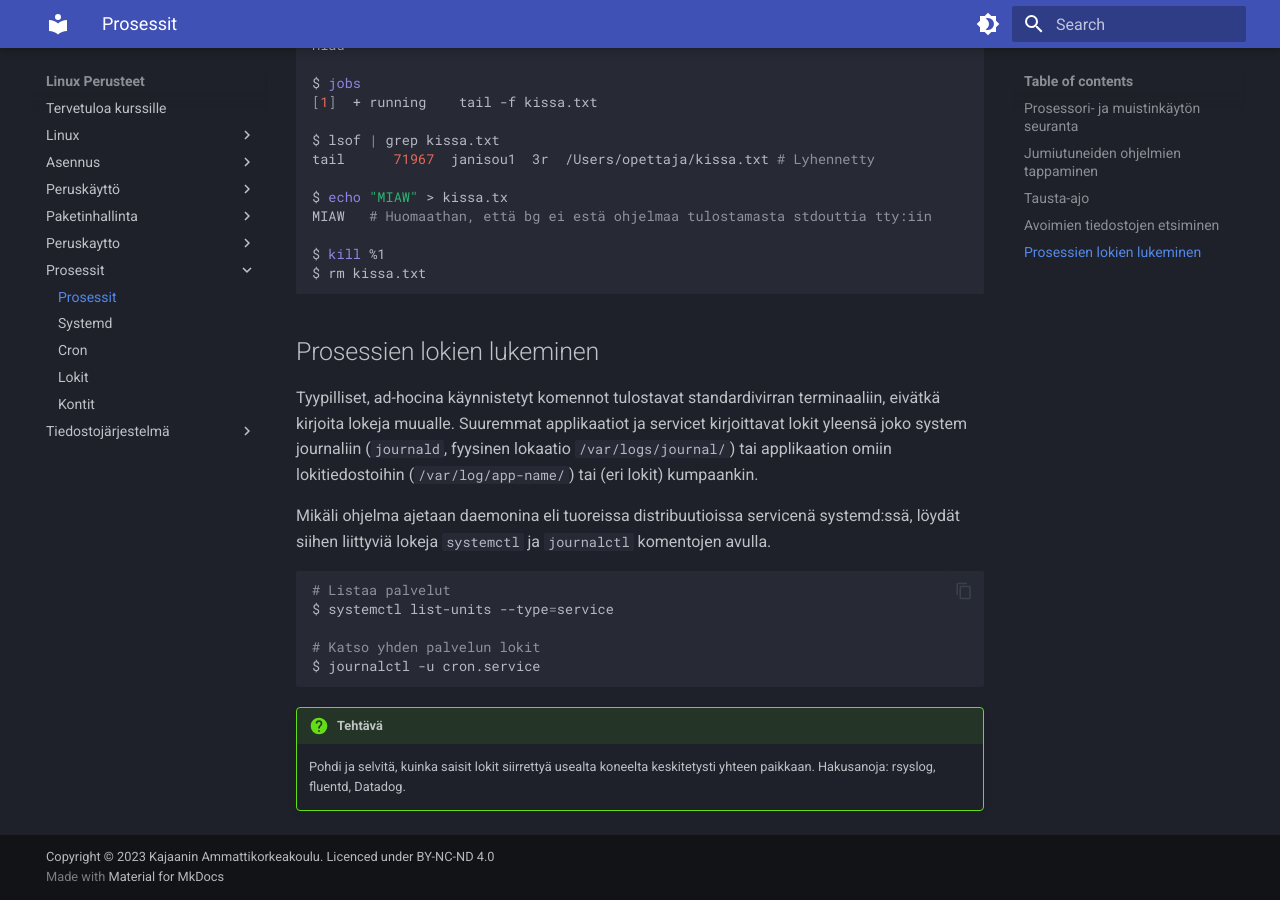
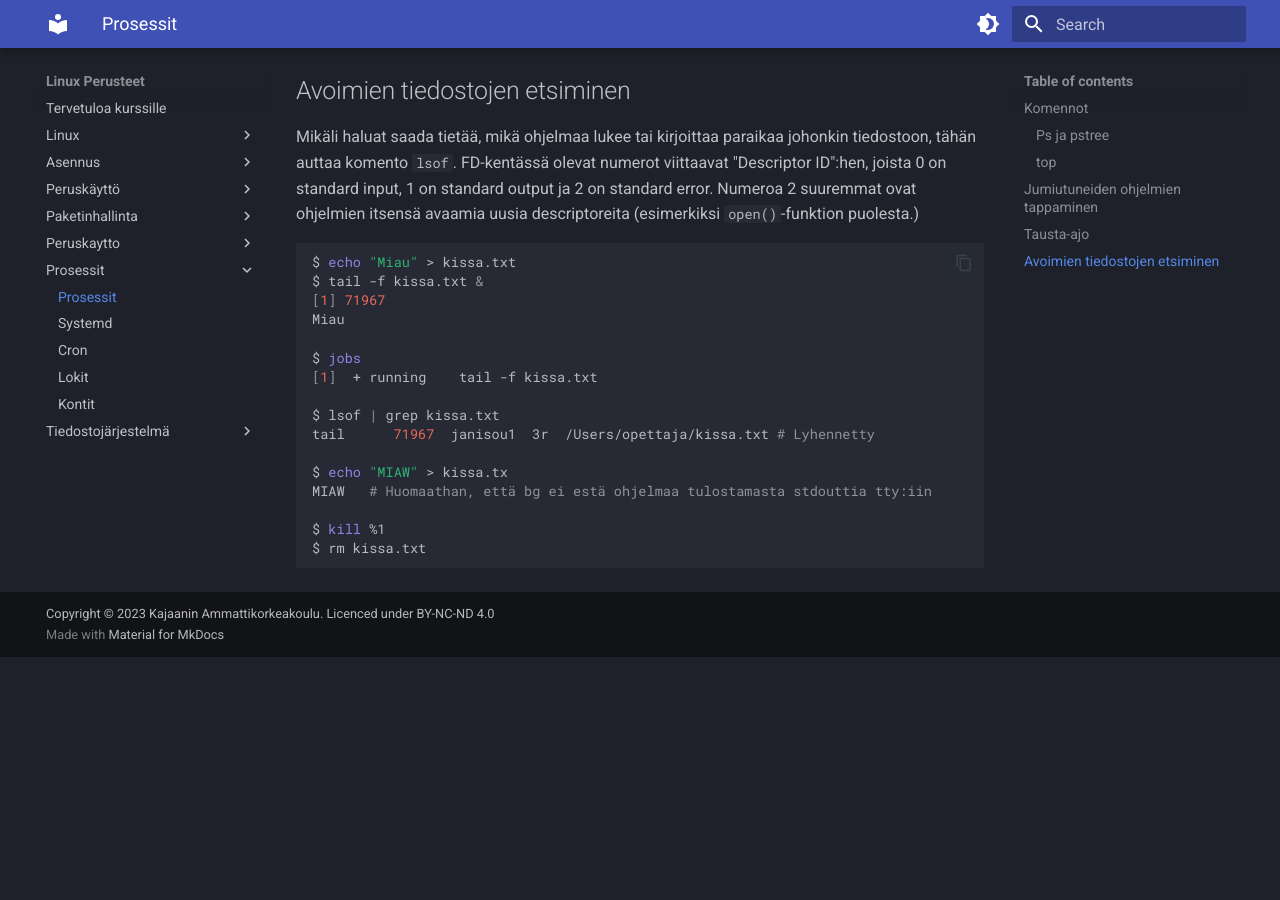
Before and after one commit to sourander/linux-perusteet, an MkDocs documentation site: the page built from docs/prosessit/prosessit.md, in a window 1280 px wide and 900 px high, scrolled down 4949 px. Built offline with MkDocs 1.6.1 and Material for MkDocs 9.7.7, drawn with Linux system fonts in a browser that asks for light colours; after the commit the page ends 5606 px from its top, so only the background shows below that; some of the changed text lies outside the part shown.

Commit message:
Reorganized page

````diff
--- a/docs/prosessit/prosessit.md
+++ b/docs/prosessit/prosessit.md
@@ -2,6 +2,16 @@
 
 * SysVinit (ja yhteensopivat init-järjestelmät kuten Upstart)
 * Systemd (uusi korvaaja)
+
+## Komennot
+
+Käytät useimmiten prosessien seurantaan seuraavia komentoja:
+
+* ps
+* pstree
+* top
+
+### Ps ja pstree
 
 Käyttämäsi shell, kuten GNU bash, on yksi monista ohjelmista, jonka voi käynnistää, ja siten se saa oman PID:n. Ympäristömuuttuja `$0` sisältää ohjelman nimen, kun taas `$$` sisältää ohjelman PID:n. Tutki alla olevaa koodia ajatuksella:
 
@@ -60,9 +70,7 @@
 $ ps -x -o pid,user,%mem,%cpu,comm
 ```
 
-
-
-## Prosessori- ja muistinkäytön seuranta
+### top
 
 Windowsista tutun tehtävienhallinnan (task manager) tai macOS:stä tutun Activity Monitorin kaltaiset tiedot saa shellissä esiin komennolla `top`. Kyseinen komento näyttää järjestetyn eli sortatun listan järjestelmän prosesseista. Sorttaukseen käytettyä saraketta voi vaihtaa parametreillä tai pikanäppäimillä.
 
@@ -207,21 +215,3 @@
 $ kill %1
 $ rm kissa.txt
 ```
-
-## Prosessien lokien lukeminen
-
-Tyypilliset, ad-hocina käynnistetyt komennot tulostavat standardivirran terminaaliin, eivätkä kirjoita lokeja muualle. Suuremmat applikaatiot ja servicet kirjoittavat lokit yleensä joko system journaliin (`journald`, fyysinen lokaatio `/var/logs/journal/`) tai applikaation omiin lokitiedostoihin (`/var/log/app-name/`) tai (eri lokit) kumpaankin.
-
-Mikäli ohjelma ajetaan daemonina eli tuoreissa distribuutioissa servicenä systemd:ssä, löydät siihen liittyviä lokeja `systemctl` ja `journalctl` komentojen avulla.
-
-```bash
-# Listaa palvelut
-$ systemctl list-units --type=service
-
-# Katso yhden palvelun lokit
-$ journalctl -u cron.service
-```
-
-!!! question "Tehtävä"
-
-    Pohdi ja selvitä, kuinka saisit lokit siirrettyä usealta koneelta keskitetysti yhteen paikkaan. Hakusanoja: rsyslog, fluentd, Datadog.
````
